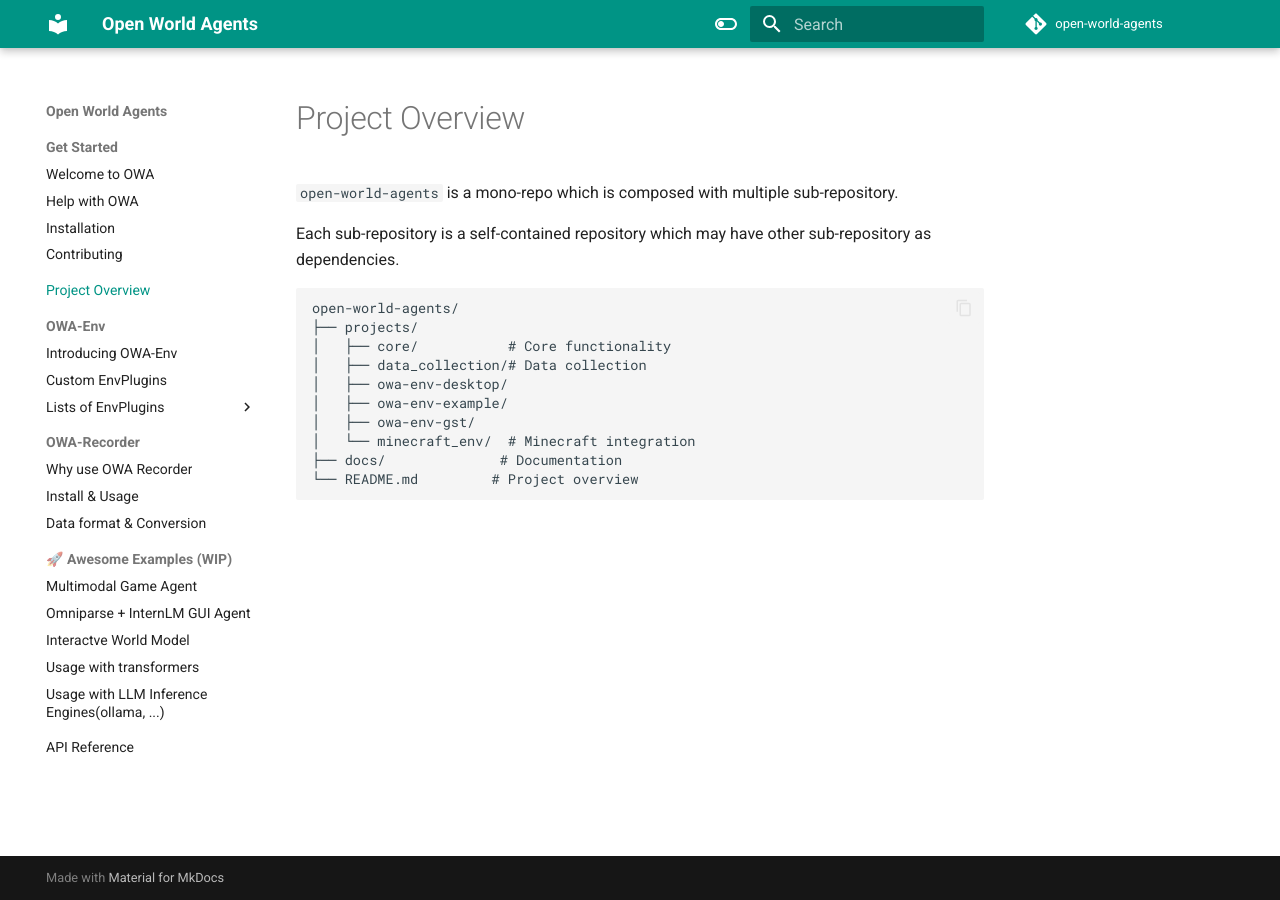
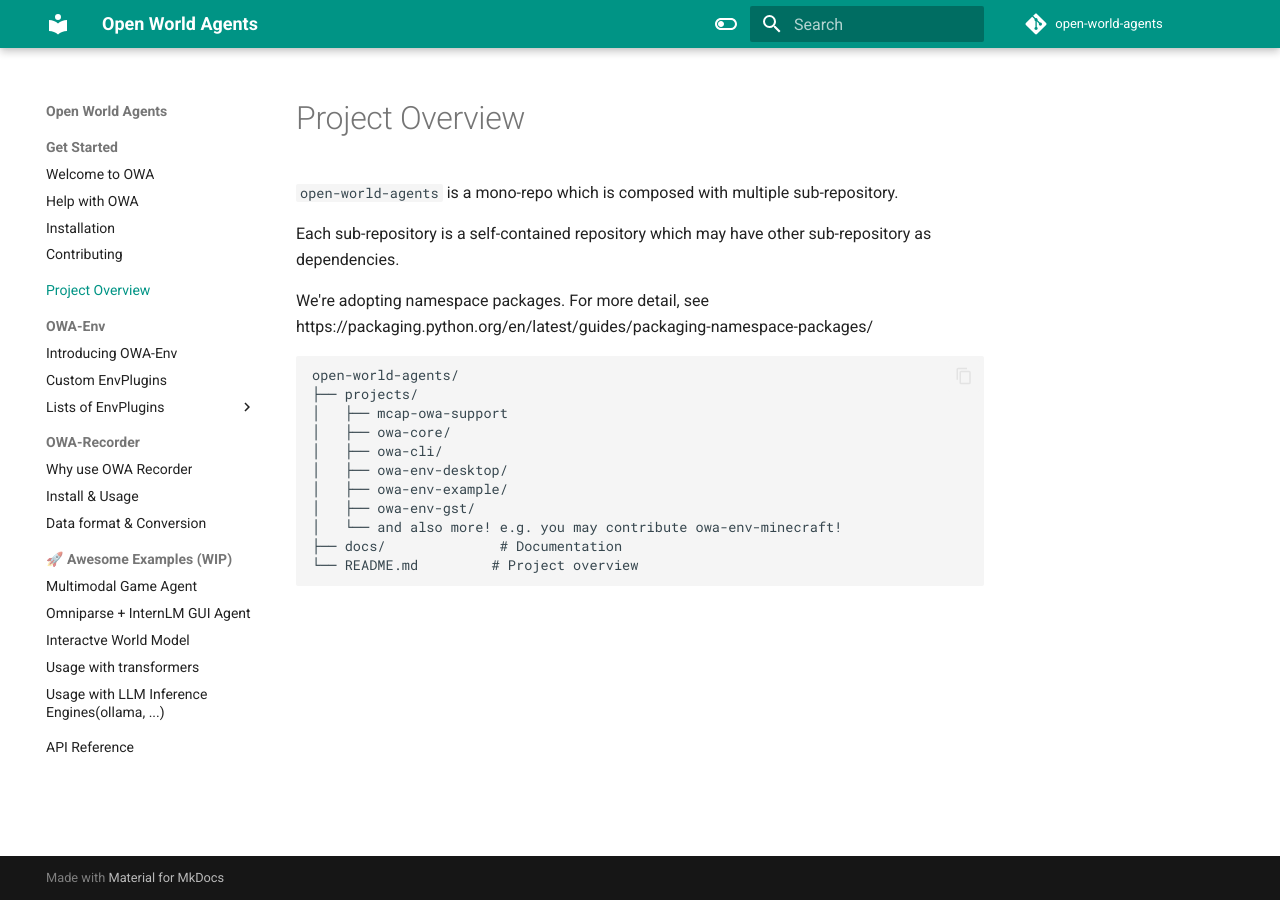
Before and after one commit to open-world-agents/open-world-agents, an MkDocs documentation site: the page built from docs/project_overview.md, in a window 1280 px wide. Built offline with MkDocs 1.6.1 and Material for MkDocs 9.7.7, drawn with Linux system fonts in a browser that asks for light colours; comment, search, counter and statistics services are not loaded.

Commit message:
docs: update docs for namespace package

````diff
--- a/docs/project_overview.md
+++ b/docs/project_overview.md
@@ -2,16 +2,18 @@
 
 Each sub-repository is a self-contained repository which may have other sub-repository as dependencies.
 
+We're adopting namespace packages. For more detail, see https://packaging.python.org/en/latest/guides/packaging-namespace-packages/
 
 ```
 open-world-agents/
 ├── projects/
-│   ├── core/           # Core functionality
-│   ├── data_collection/# Data collection
+│   ├── mcap-owa-support
+│   ├── owa-core/
+│   ├── owa-cli/
 │   ├── owa-env-desktop/
 │   ├── owa-env-example/
 │   ├── owa-env-gst/
-│   └── minecraft_env/  # Minecraft integration
+│   └── and also more! e.g. you may contribute owa-env-minecraft!
 ├── docs/              # Documentation
 └── README.md         # Project overview
 ```
````
Also changed, not shown: docs/recorder/install_and_usage.md (+2 -2 lines), 2 other files.
